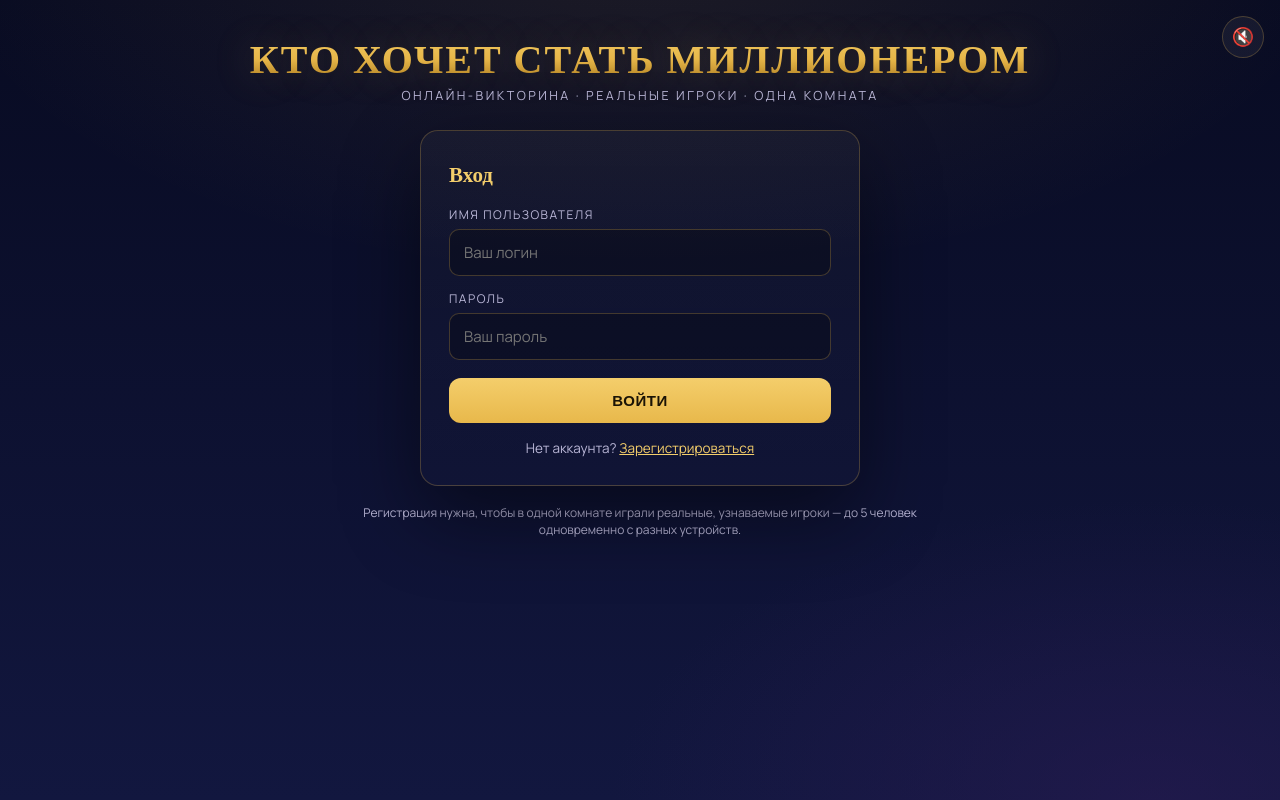
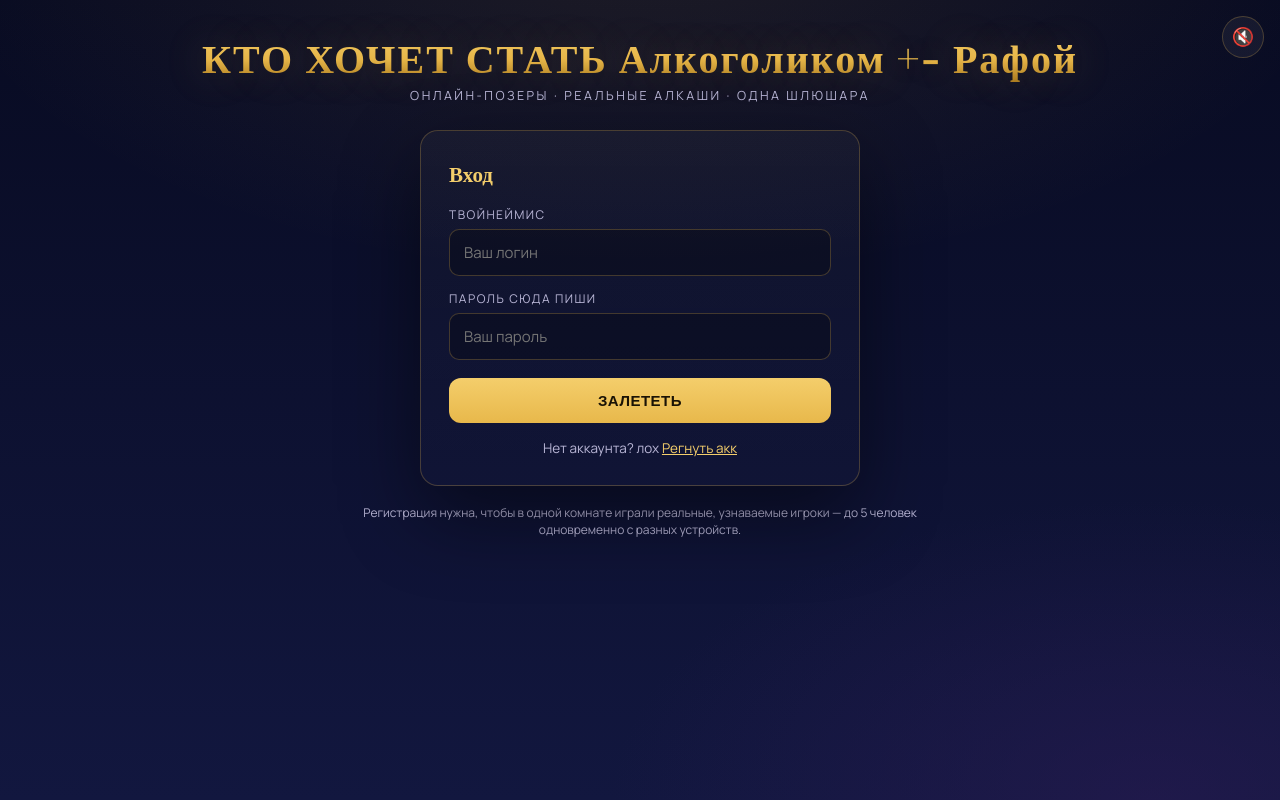
Before and after one commit to vitosparados/millionaire-online-parados, a website: page public/index.html in a window 1280 px wide. Drawn offline with nearby package versions, Linux system fonts and the light colour scheme.

Commit message:
Update index.html

```diff
--- a/public/index.html
+++ b/public/index.html
@@ -12,29 +12,29 @@
 </head>
 <body>
 <button class="music-toggle" id="musicToggle" title="Включить/выключить музыку">🔇</button>
-<div class="logo">КТО ХОЧЕТ СТАТЬ МИЛЛИОНЕРОМ</div>
-<div class="tagline">онлайн-викторина · реальные игроки · одна комната</div>
+<div class="logo">КТО ХОЧЕТ СТАТЬ Алкоголиком +- Рафой</div>
+<div class="tagline">онлайн-позеры · реальные алкаши · одна шлюшара</div>
 
 <div class="card" id="loginCard">
   <h2>Вход</h2>
-  <label>Имя пользователя</label>
+  <label>Твойнеймис</label>
   <input type="text" id="loginUsername" autocomplete="username" placeholder="Ваш логин">
-  <label>Пароль</label>
+  <label>Пароль сюда пиши</label>
   <input type="password" id="loginPassword" autocomplete="current-password" placeholder="Ваш пароль">
-  <button class="btn" id="loginBtn">Войти</button>
+  <button class="btn" id="loginBtn">Залететь</button>
   <div class="error-box" id="loginError"></div>
-  <div class="switch-link">Нет аккаунта? <a id="toRegister">Зарегистрироваться</a></div>
+  <div class="switch-link">Нет аккаунта? лох <a id="toRegister">Регнуть акк</a></div>
 </div>
 
 <div class="card hidden" id="registerCard">
-  <h2>Регистрация</h2>
-  <label>Имя пользователя</label>
+  <h2>Все сюда пиши</h2>
+  <label>Имя-хуимя</label>
   <input type="text" id="regUsername" placeholder="3–20 символов">
-  <label>Пароль</label>
+  <label>Пароль-хуель</label>
   <input type="password" id="regPassword" placeholder="Минимум 4 символа">
-  <button class="btn" id="registerBtn">Создать аккаунт</button>
+  <button class="btn" id="registerBtn">Создать акк</button>
   <div class="error-box" id="registerError"></div>
-  <div class="switch-link">Уже есть аккаунт? <a id="toLogin">Войти</a></div>
+  <div class="switch-link">Уже есть акк? <a id="toLogin">Войти</a></div>
 </div>
 
 <div class="footnote">Регистрация нужна, чтобы в одной комнате играли реальные, узнаваемые игроки — до 5 человек одновременно с разных устройств.</div>
```
